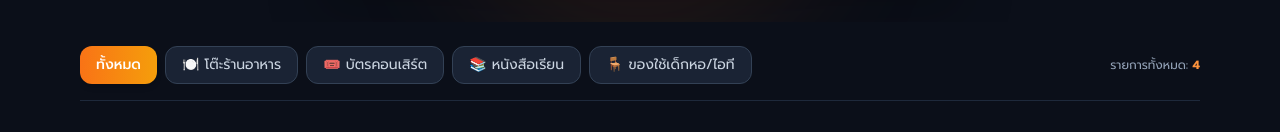
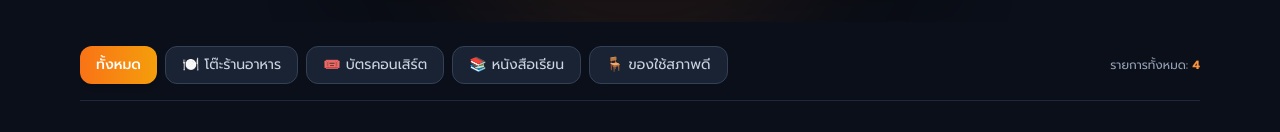
Before and after one commit to Tonwai2/KKU-Pass-Share, a plain HTML site: page index.html in a window 1280 px wide. Shown: the part 301-433 px from the top of the page. Drawn offline with nearby package versions, Linux system fonts and the light colour scheme.

Commit message:
2nd initail

```diff
--- a/index.html
+++ b/index.html
@@ -148,7 +148,7 @@
                     หนังสือเรียน</button>
                 <button id="btn-item" onclick="filterCategory('item')"
                     class="tab-btn bg-slate-800/80 hover:bg-slate-700 text-slate-300 text-xs sm:text-sm px-4 py-2 rounded-xl border border-slate-700 transition">🪑
-                    ของใช้เด็กหอ/ไอที</button>
+                    ของใช้สภาพดี</button>
             </div>
 
             <div class="text-xs text-slate-400 whitespace-nowrap hidden md:block">
```
